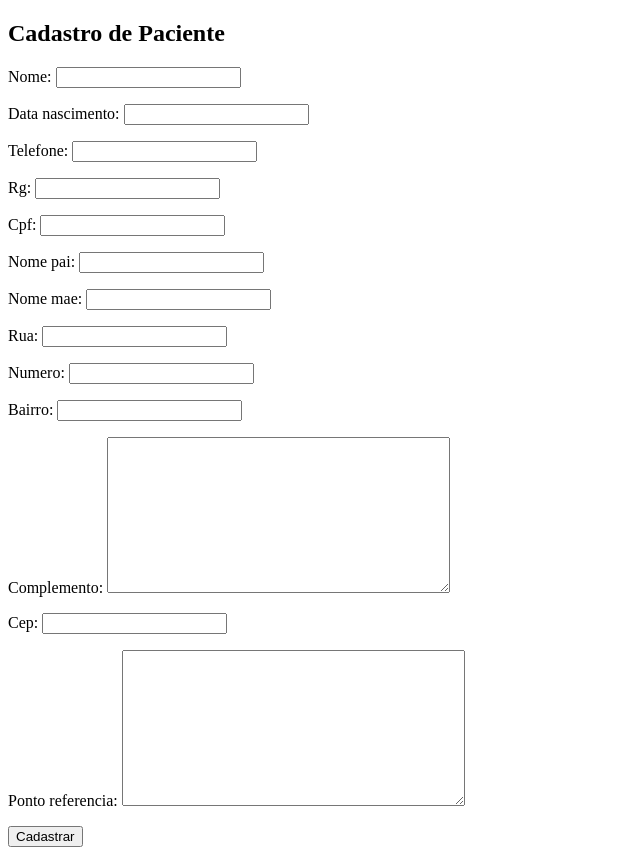
After one commit to FabricioEllerSL/Clinica-Salutar, a Django app: page /pacientes/cadastro/ in a window 1280 px wide. The commit adds this page. Shown: the whole page, without its empty margins (0-640 px from the left). Run offline with Django 5.2, Linux system fonts and the light colour scheme.

Commit message:
feat: pagina cadastro pacientes sem css

```diff
--- /dev/null
+++ b/pacientes/forms.py
@@ -0,0 +1,7 @@
+from django import forms
+from .models import Paciente
+
+class PacienteForm(forms.ModelForm):
+    class Meta:
+        model = Paciente
+        fields = '__all__'
--- /dev/null
+++ b/pacientes/templates/pacientes/cadastro.html
@@ -0,0 +1,14 @@
+<!DOCTYPE html>
+<html>
+<head>
+    <title>Cadastro de Paciente</title>
+</head>
+<body>
+    <h2>Cadastro de Paciente</h2>
+    <form method="post">
+        {% csrf_token %}
+        {{ form.as_p }}
+        <button type="submit">Cadastrar</button>
+    </form>
+</body>
+</html>
--- a/pacientes/templates/pacientes/display.html
+++ b/pacientes/templates/pacientes/display.html
@@ -16,9 +16,9 @@
         </button>
     </form>
 
-    <button class="add-paciente-button">
+    <a class="add-paciente-button" href="{% url 'pacientes:cadastro_paciente' %}">
         Adicionar Paciente
-    </button>
+    </a>
 
     <div class="mostrar-pacientes-container">
         {% for paciente in pacientes %}
--- a/pacientes/urls.py
+++ b/pacientes/urls.py
@@ -7,5 +7,6 @@ urlpatterns = [
     path('', views.display, name="display_pacientes"),
     path('search/', views.search, name="search"),
     path('infos/<int:cpf>', views.infos, name="infos"),
+    path('cadastro/', views.cadastrar_paciente, name='cadastro_paciente'),
 
 ]
--- a/pacientes/views.py
+++ b/pacientes/views.py
@@ -2,12 +2,16 @@ from datetime import datetime
 from django.http import HttpResponse
 from django.shortcuts import redirect, render
 from pacientes.models import Paciente
+from .forms import PacienteForm
+
 
 # Create your views here.
 
 data_atual = datetime.now().strftime('%d/%m/%Y')
 
 def display(request):
+
+    """ Essa view exibe os pacientes cadastrados """
 
     pacientes = Paciente.objects.all()
 
@@ -21,6 +25,8 @@ def display(request):
 
 
 def search(request):
+
+    """ Essa view exibe o resultado da pesquisa pelo paciente """
 
     search_value = request.GET.get('q', '').strip()
     print(search_value)
@@ -41,7 +47,11 @@ def search(request):
     return render(request, 'pacientes/display.html', context)
 
 
+
 def infos(request, cpf):
+
+    """ Essa view exibe as informações do paciente como nome, idade e endereço """
+
     paciente = Paciente.objects.get(pk=cpf)
 
     # metodo para calcular idade do paciente
@@ -77,3 +87,16 @@ def infos(request, cpf):
     }
 
     return render(request, 'pacientes/infos.html', context_)
+
+def cadastrar_paciente(request):
+
+    """ Essa view exibe o formulario de cadastro do paciente """
+
+    if request.method == 'POST':
+        form = PacienteForm(request.POST)
+        if form.is_valid():
+            form.save()
+            return redirect('pacientes/display.html')  # redirecionar para página de sucesso após cadastro
+    else:
+        form = PacienteForm()
+    return render(request, 'pacientes/cadastro.html', {'form': form})
```
Also changed, not shown: static/pacientes/css/styles.css (+13 -2 lines), db.sqlite3.
